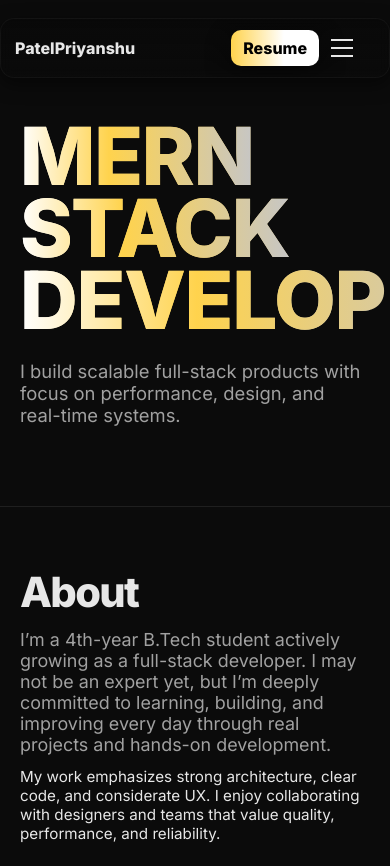
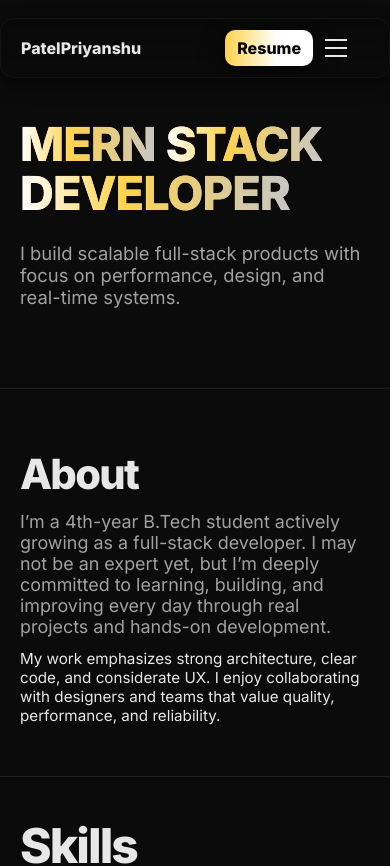
Before and after one commit to priyanshu655/portfolio, a React app: page / in a window 390 px wide. Shown: the top 866 px of the page. Built offline with nearby package versions, Linux system fonts and the light colour scheme; the HTML template or start-up script is replaced by a standard one.

Commit message:
Add responsive styles and improved project section

```diff
--- a/src/index.css
+++ b/src/index.css
@@ -17,7 +17,6 @@
 }
 
 html {
-  /* Use native scrolling for maximum responsiveness */
   scroll-behavior: auto;
 }
 
@@ -65,21 +64,21 @@ a {
   display: flex;
   flex-direction: column;
   justify-content: center;
-  /* subtle entrance for hero content */
   animation: fadeIn 1.2s var(--easing) forwards;
 }
 
-.hero h1 {
-  font-size: clamp(5rem, 12vw, 11rem);
-  line-height: 0.9;
-  /* Gradient text effect incl. yellow accent */
+/* Base styles for Hero Title */
+.hero h1, .hero-title {
+  font-size: clamp(3.5rem, 11vw, 11rem); /* Adjusted minimum clamp for safety */
+  line-height: 0.95;
   background: linear-gradient(90deg, #fff 0%, var(--accent-yellow) 38%, #c6c6c6 100%);
   -webkit-background-clip: text;
   background-clip: text;
   -webkit-text-fill-color: transparent;
-  /* visible on load */
   transform: none;
   opacity: 1;
+  font-weight: 800;
+  letter-spacing: -0.04em;
 }
 
 .hero p, .hero-sub {
@@ -94,9 +93,7 @@ a {
 /* --- About Section --- */
 
 .about h2 { font-size: 2.6rem; margin-bottom: 12px; }
-
 .about .lead { font-size:1.12rem; color:var(--text-muted); margin-bottom:12px; max-width:780px; }
-
 .about p { margin-bottom:12px; color:var(--text-main); }
 
 /* Contact card */
@@ -127,9 +124,6 @@ a {
   .about { padding-top: 6vw; }
 }
 
-
-
-
 /* --- Skills Section --- */
 
 .skills h2 {
@@ -149,14 +143,12 @@ a {
   position: relative;
 }
 
-/* Hover Effect: Shift right and brighten */
 .skill-row:hover {
   padding-left: 20px;
   color: var(--accent-color);
   border-bottom: 1px solid var(--accent-color);
 }
 
-/* Optional: Add a subtle arrow on hover */
 .skill-row::after {
   content: '→';
   opacity: 0;
@@ -211,7 +203,6 @@ a {
   border-radius: 12px;
   width: 260px;
   height: 140px;
-  /* softened shadow for better scrolling performance */
   box-shadow: 0 6px 18px rgba(10,10,10,0.5);
   color: #fff;
   transition: transform 0.18s var(--easing), box-shadow 0.18s var(--easing);
@@ -224,14 +215,12 @@ a {
 .card-title { font-size: 1.2rem; margin-bottom: 6px; }
 .card-sub { font-size: 0.9rem; opacity: 0.9; color: rgba(255,255,255,0.95);}
 
-/* reduce marquee speed on small screens */
 @media (max-width: 900px) {
   .marquee-track { animation-duration: 40s; }
   .card { width: 220px; height: 120px; }
   .card-logo { width: 56px; height: 56px; }
 }
 
-/* keep older projects-grid styles reference but hide */
 .projects-grid { display: none; }
 
 
@@ -258,7 +247,6 @@ a {
 
 .icon-btn.copied { border-color: rgba(255,211,77,0.95); background: rgba(255,211,77,0.06); color: var(--accent-yellow); transform: translateY(-2px) scale(1.02); }
 
-/* Staggered appearance for icons */
 .contact-mini.is-visible .mini-actions .icon-btn:nth-child(1) { transition-delay: 120ms; }
 .contact-mini.is-visible .mini-actions .icon-btn:nth-child(2) { transition-delay: 180ms; }
 .contact-mini.is-visible .mini-actions .icon-btn:nth-child(3) { transition-delay: 240ms; }
@@ -280,14 +268,8 @@ a {
 /* --- Animations --- */
 
 @keyframes slideUp {
-  from {
-    opacity: 0;
-    transform: translateY(40px);
-  }
-  to {
-    opacity: 1;
-    transform: translateY(0);
-  }
+  from { opacity: 0; transform: translateY(40px); }
+  to { opacity: 1; transform: translateY(0); }
 }
 
 @keyframes fadeIn {
@@ -295,7 +277,6 @@ a {
   to { opacity: 1; }
 }
 
-/* Utility classes for React Scroll triggers */
 .fade-in-section {
   opacity: 0;
   transform: translateY(20px);
@@ -306,13 +287,6 @@ a {
 .fade-in-section.is-visible {
   opacity: 1;
   transform: none;
-}
-
-.hero-title {
-  font-size: clamp(5rem, 12vw, 11rem);
-  line-height: 0.9;
-  font-weight: 800;
-  letter-spacing: -0.05em;
 }
 
 /* --- Navbar (compact centered style) --- */
@@ -402,9 +376,7 @@ a {
 :focus { outline: none; }
 :focus-visible { outline: 3px solid rgba(255,255,255,0.06); outline-offset: 3px; }
 
-
-
-/* --- Magnetic hover - subtle but fast on hover --- */
+/* --- Magnetic hover --- */
 .magnetic {
   display: inline-block;
   will-change: transform;
@@ -435,9 +407,7 @@ a {
   transform: translateY(-4px);
 }
 
-.project-title {
-  font-size: 2.4rem;
-}
+.project-title { font-size: 2.4rem; }
 
 .project-sub {
   color: var(--text-muted);
@@ -467,47 +437,34 @@ a {
   z-index: 40;
 }
 
-.project-preview img {
-  width: 100%;
-  height: 100%;
-  object-fit: cover;
-  display: block;
-}
+.project-preview img { width: 100%; height: 100%; object-fit: cover; display: block; }
 
-/* --- Noise / grain overlay for depth (lightweight) --- */
+/* --- Noise / grain overlay --- */
 .noise-overlay {
   pointer-events: none;
   position: fixed;
   inset: 0;
   z-index: 9999;
-  /* Cheap, non-repaint-heavy pattern to mimic subtle grain */
   background-image: repeating-linear-gradient(45deg, rgba(255,255,255,0.018) 0 1px, transparent 1px 6px);
   opacity: 0.04;
   mix-blend-mode: overlay;
 }
 
-/* Motion hierarchy: hero slow, interactions fast */
+/* Motion hierarchy */
 .hero, .hero * { transition-duration: 1.2s; }
 .project, .project * { transition-duration: 0.18s; }
 
 @media (min-width: 900px) {
-  .projects-grid {
-    grid-template-columns: 1fr 1fr;
-  }
+  .projects-grid { grid-template-columns: 1fr 1fr; }
 }
 
-/* --- Lift card with yellow corner shadow --- */
-
+/* --- Lift card --- */
 .lift-card {
   position: relative;
-  transition:
-    transform 0.25s var(--easing),
-    box-shadow 0.25s var(--easing);
+  transition: transform 0.25s var(--easing), box-shadow 0.25s var(--easing);
 }
 
-/* Default state */
-.lift-card::before,
-.lift-card::after {
+.lift-card::before, .lift-card::after {
   content: "";
   position: absolute;
   width: 26px;
@@ -517,7 +474,6 @@ a {
   pointer-events: none;
 }
 
-/* Top-left yellow glow */
 .lift-card::before {
   top: -6px;
   left: -6px;
@@ -525,7 +481,6 @@ a {
   border-left: 3px solid var(--accent-yellow);
 }
 
-/* Bottom-right yellow glow */
 .lift-card::after {
   bottom: -6px;
   right: -6px;
@@ -533,11 +488,8 @@ a {
   border-right: 3px solid var(--accent-yellow);
 }
 
-/* Hover state */
 .marquee-item:hover .lift-card {
-  box-shadow:
-    0 20px 40px rgba(0,0,0,0.55),
-    0 0 0 1px rgba(255,211,77,0.12);
+  box-shadow: 0 20px 40px rgba(0,0,0,0.55), 0 0 0 1px rgba(255,211,77,0.12);
 }
 
 .marquee-item:hover .lift-card::before,
@@ -546,7 +498,6 @@ a {
 }
 
 /* --- Static projects grid --- */
-
 .projects-static-grid {
   display: grid;
   grid-template-columns: repeat(3, 1fr);
@@ -554,54 +505,10 @@ a {
   margin-top: 36px;
 }
 
-.project-card-wrapper {
-  will-change: transform;
-}
+.project-card-wrapper { will-change: transform; }
 
-/* Reuse your existing .card styles */
-
-/* --- Lift card with yellow 2-corner accent --- */
-
-.lift-card {
-  position: relative;
-  transition:
-    transform 0.25s var(--easing),
-    box-shadow 0.25s var(--easing);
-}
-
-/* corner accents (hidden by default) */
-.lift-card::before,
-.lift-card::after {
-  content: "";
-  position: absolute;
-  width: 26px;
-  height: 26px;
-  opacity: 0;
-  pointer-events: none;
-  transition: opacity 0.25s var(--easing);
-}
-
-/* top-left corner */
-.lift-card::before {
-  top: -6px;
-  left: -6px;
-  border-top: 3px solid var(--accent-yellow);
-  border-left: 3px solid var(--accent-yellow);
-}
-
-/* bottom-right corner */
-.lift-card::after {
-  bottom: -6px;
-  right: -6px;
-  border-bottom: 3px solid var(--accent-yellow);
-  border-right: 3px solid var(--accent-yellow);
-}
-
-/* hover visual effect */
 .project-card-wrapper:hover .lift-card {
-  box-shadow:
-    0 22px 44px rgba(0, 0, 0, 0.55),
-    0 0 0 1px rgba(255, 211, 77, 0.14);
+  box-shadow: 0 22px 44px rgba(0, 0, 0, 0.55), 0 0 0 1px rgba(255, 211, 77, 0.14);
 }
 
 .project-card-wrapper:hover .lift-card::before,
@@ -611,80 +518,38 @@ a {
 
 /* --- Responsive --- */
 @media (max-width: 1024px) {
-  .projects-static-grid {
-    grid-template-columns: repeat(2, 1fr);
-  }
+  .projects-static-grid { grid-template-columns: repeat(2, 1fr); }
 }
 
 @media (max-width: 640px) {
-  .projects-static-grid {
-    grid-template-columns: 1fr;
-  }
+  .projects-static-grid { grid-template-columns: 1fr; }
 }
 
 /* =========================================
-   SECTION CONTENT ALIGNMENT (SUBTLE CENTER)
+   SECTION CONTENT ALIGNMENT
    ========================================= */
 
-/* shared inner width for content-heavy sections */
-.about,
-.skills,
-.projects,
-.contact,
-.contact-mini {
-  max-width: 1100px;      /* controls content width */
+.about, .skills, .projects, .contact, .contact-mini {
+  max-width: 1100px;
   margin-left: auto;
   margin-right: auto;
-  padding-left: 2vw;     /* subtle inner spacing */
+  padding-left: 2vw;
   padding-right: 2vw;
 }
 
-/* tighten About text block for readability */
-.about p,
-.about .lead {
-  max-width: 900px;
-}
-
-/* skills rows should not stretch full width */
-.skills .skill-row {
-  max-width: 1000px;
-  margin-left: auto;
-  margin-right: auto;
-}
-
-/* projects grid should sit visually centered */
-.projects-static-grid {
-  max-width: 1100px;
-  margin-left: auto;
-  margin-right: auto;
-}
-
-/* contact mini already centered, just ensure consistency */
-.contact-mini {
-  max-width: 1100px;
-}
+.about p, .about .lead { max-width: 900px; }
+.skills .skill-row { max-width: 1000px; margin-left: auto; margin-right: auto; }
+.projects-static-grid { max-width: 1100px; margin-left: auto; margin-right: auto; }
+.contact-mini { max-width: 1100px; }
 
 
 /* =========================================
-   NEW PROJECTS SECTION (TYPOGRAPHY FIRST)
+   NEW PROJECTS SECTION
    ========================================= */
 
-.projects {
-  max-width: 1100px;
-  margin-left: auto;
-  margin-right: auto;
-}
-
-.projects h2 {
-  font-size: 3rem;
-  margin-bottom: 48px;
-}
-
-.projects-list {
-  display: flex;
-  flex-direction: column;
-  gap: 0;
-}
+.projects { max-width: 1100px; margin-left: auto; margin-right: auto; }
+.projects h2 { font-size: 3rem; margin-bottom: 48px; }
+.projects-list { display: flex; flex-direction: column; gap: 0; }
 
 .project-row {
   display: flex;
@@ -696,7 +561,6 @@ a {
   position: relative;
 }
 
-/* subtle yellow accent on hover */
 .project-row::after {
   content: "";
   position: absolute;
@@ -708,119 +572,56 @@ a {
   transition: width 0.35s var(--easing);
 }
 
-.project-row:hover::after {
-  width: 100%;
-}
+.project-row:hover::after { width: 100%; }
 
-.project-left h3 {
-  font-size: 2.4rem;
-  margin-bottom: 6px;
-}
+.project-left h3 { font-size: 2.4rem; margin-bottom: 6px; }
+.project-left p { font-size: 1.05rem; max-width: 520px; color: var(--text-muted); }
 
-.project-left p {
-  font-size: 1.05rem;
-  max-width: 520px;
-  color: var(--text-muted);
-}
+.project-right { text-align: right; display: flex; flex-direction: column; gap: 6px; }
+.project-tech { font-size: 0.95rem; color: var(--text-muted); }
+.project-year { font-size: 0.9rem; opacity: 0.7; }
 
-/* right meta */
-.project-right {
-  text-align: right;
-  display: flex;
-  flex-direction: column;
-  gap: 6px;
-}
+.project-row:hover { transform: translateY(-4px); }
+.project-row:hover h3 { color: var(--accent-yellow); }
 
-.project-tech {
-  font-size: 0.95rem;
-  color: var(--text-muted);
-}
+.project-link { text-decoration: none; color: inherit; display: block; }
+.project-link:focus-visible { outline: 2px solid var(--accent-yellow); outline-offset: 6px; border-radius: 6px; }
+.project-row { cursor: pointer; }
 
-.project-year {
-  font-size: 0.9rem;
-  opacity: 0.7;
-}
 
-/* lift + emphasis */
-.project-row:hover {
-  transform: translateY(-4px);
-}
+/* =========================================
+   RESPONSIVE & MOBILE FIXES
+   ========================================= */
 
-.project-row:hover h3 {
-  color: var(--accent-yellow);
-}
+h1 { font-size: clamp(3rem, 10vw, 11rem); }
+h2 { font-size: clamp(2rem, 6vw, 3rem); }
+h3 { font-size: clamp(1.4rem, 4vw, 2.4rem); }
+p { font-size: clamp(0.95rem, 3.5vw, 1.15rem); }
 
-/* responsive */
 @media (max-width: 768px) {
-  .project-row {
-    flex-direction: column;
-    align-items: flex-start;
-    gap: 16px;
+  /* Fix for hero title cutoff: Removed keep-all and adjusted size */
+  .hero-title, .hero h1 {
+    font-size: clamp(2.5rem, 12vw, 4.5rem);
+    line-height: 1.05;
+    letter-spacing: -0.02em;
+    word-break: normal;
+    overflow-wrap: break-word;
+    word-wrap: break-word;
+    display: block;
+    width: 100%;
   }
 
-  .project-right {
-    text-align: left;
-  }
-}
-
-
-.project-link {
-  text-decoration: none;
-  color: inherit;
-  display: block;
-}
-
-.project-link:focus-visible {
-  outline: 2px solid var(--accent-yellow);
-  outline-offset: 6px;
-  border-radius: 6px;
-}
-
-.project-row {
-  cursor: pointer;
-}
-
-
-h1 {
-  font-size: clamp(3rem, 10vw, 11rem);
-}
-
-h2 {
-  font-size: clamp(2rem, 6vw, 3rem);
-}
-
-h3 {
-  font-size: clamp(1.4rem, 4vw, 2.4rem);
-}
-
-p {
-  font-size: clamp(0.95rem, 3.5vw, 1.15rem);
-}
-
-@media (max-width: 768px) {
   .hero {
     min-height: auto;
     padding-top: 120px;
     padding-bottom: 80px;
   }
 
-  .hero p {
-    max-width: 100%;
-  }
-}
+  .hero p { max-width: 100%; }
 
-@media (max-width: 768px) {
-  .about {
-    padding-top: 60px;
-  }
+  .about { padding-top: 60px; }
+  .about p, .about .lead { max-width: 100%; }
 
-  .about p,
-  .about .lead {
-    max-width: 100%;
-  }
-}
-
-@media (max-width: 768px) {
   .project-row {
     flex-direction: column;
     align-items: flex-start;
@@ -833,159 +634,28 @@ p {
     gap: 16px;
   }
 
-  .project-tech,
-  .project-year {
-    font-size: 0.9rem;
-  }
-}
+  .project-tech, .project-year { font-size: 0.9rem; }
 
-@media (max-width: 768px) {
-  .skill-row {
-    padding: 22px 0;
-    font-size: 1.6rem;
-  }
+  .skill-row { padding: 22px 0; font-size: 1.6rem; }
+  .skill-row::after { opacity: 1; transform: translateX(0); }
 
-  .skill-row::after {
-    opacity: 1;
-    transform: translateX(0);
-  }
+  .nav-inner { padding: 10px 14px; }
+  .nav-list { display: none; }
+  .burger { display: block; }
+
+  /* Disable hover transforms on mobile */
+  .project-row:hover { transform: none !important; }
+  .project-card-wrapper:hover .lift-card { box-shadow: 0 12px 28px rgba(0,0,0,0.45); }
+  .project-card-wrapper:hover .lift-card::before, .project-card-wrapper:hover .lift-card::after { opacity: 0; }
+  .skill-row:hover { padding-left: 0; border-bottom-color: var(--border-color); }
+  .skill-row::after { opacity: 0; transform: none; }
+
+  * { transition-duration: 0.12s !important; }
+
+  body { overflow-x: hidden; }
+  .container, .section, .projects, .projects-list { max-width: 100vw; overflow-x: hidden; }
 }
 
 @media (max-width: 640px) {
-  .container {
-    padding-left: 20px;
-    padding-right: 20px;
-  }
+  .container { padding-left: 20px; padding-right: 20px; }
 }
-
-@media (max-width: 768px) {
-  .nav-inner {
-    padding: 10px 14px;
-  }
-
-  .nav-list {
-    display: none;
-  }
-
-  .burger {
-    display: block;
-  }
-}
-
-/* =====================================
-   MOBILE: DISABLE HOVER TRANSFORMS
-   ===================================== */
-
-@media (hover: none) and (pointer: coarse) {
-  /* project rows */
-  .project-row:hover {
-    transform: none !important;
-  }
-
-  /* lift cards */
-  .project-card-wrapper:hover .lift-card {
-    box-shadow: 0 12px 28px rgba(0,0,0,0.45);
-  }
-
-  .project-card-wrapper:hover .lift-card::before,
-  .project-card-wrapper:hover .lift-card::after {
-    opacity: 0;
-  }
-
-  /* skills */
-  .skill-row:hover {
-    padding-left: 0;
-    border-bottom-color: var(--border-color);
-  }
-
-  .skill-row::after {
-    opacity: 0;
-    transform: none;
-  }
-}
-
-/* =====================================
-   GLOBAL MOBILE SAFETY
-   ===================================== */
-
-@media (max-width: 768px) {
-  body {
-    overflow-x: hidden;
-  }
-
-  .container,
-  .section,
-  .projects,
-  .projects-list {
-    max-width: 100vw;
-    overflow-x: hidden;
-  }
-}
-
-@media (max-width: 768px) {
-  * {
-    transition-duration: 0.12s !important;
-  }
-}
-
-
-/* =====================================
-   HERO TEXT REVEAL MOBILE STABILITY
-   ===================================== */
-
-.hero-title {
-  display: inline-block;
-}
-
-@media (max-width: 768px) {
-  .hero-title {
-    font-size: clamp(3rem, 10vw, 4.5rem);
-    line-height: 1.08;
-    letter-spacing: -0.02em;
-    word-break: keep-all;
-  }
-
-  .hero-sub {
-    font-size: 1rem;
-    max-width: 100%;
-  }
-}
-
-@media (max-width: 768px) {
-  .hero-title {
-    font-size: clamp(3rem, 10vw, 4.5rem);
-    line-height: 1.08;
-    letter-spacing: -0.02em;
-  }
-}
-
-
-@media (max-width: 768px) {
-  .hero-title {
-    font-size: clamp(3rem, 10vw, 4.5rem);
-    line-height: 1.08;
-    letter-spacing: -0.02em;
-    word-break: keep-all;
-  }
-}
-
-
-/* =====================================
-   HERO TITLE MOBILE SIZE ADJUSTMENT
-   ===================================== */
-
-@media (max-width: 768px) {
-  .hero-title {
-    font-size: clamp(2.6rem, 8.5vw, 3.8rem); /* slightly smaller */
-    line-height: 1.12;
-    letter-spacing: -0.015em;
-  }
-}
-
-/* Extra safety for very small phones */
-@media (max-width: 420px) {
-  .hero-title {
-    font-size: 2rem;
-    line-height: 1.15;
-  }
-}
```
